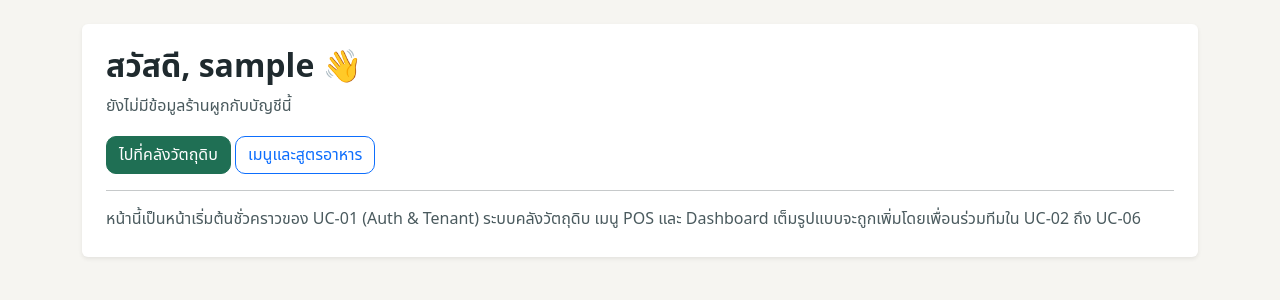
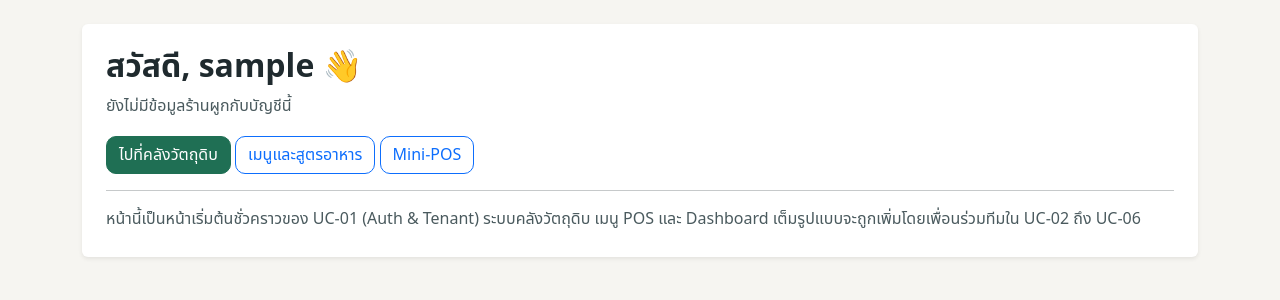
Before and after one commit to theepop66/CN331-Restaurant-management, a Django app: page / in a window 1280 px wide. Shown: the part 58-358 px from the top of the page. Run offline with Django 5.2, Linux system fonts and the light colour scheme; the visitor is signed in with stand-in values (Sample User, id 1); some web fonts are replaced.

Commit message:
feat(accounts): add Mini-POS quick access button on home dashboard

```diff
--- a/main/myproject/templates/accounts/home.html
+++ b/main/myproject/templates/accounts/home.html
@@ -13,6 +13,7 @@
     <div class="mt-3">
         <a href="{% url 'inventory:list' %}" class="btn btn-primary">ไปที่คลังวัตถุดิบ</a>
         <a href="{% url 'menus:list' %}" class="btn btn-outline-primary">เมนูและสูตรอาหาร</a>
+        <a href="{% url 'orders:pos' %}" class="btn btn-outline-primary">Mini-POS</a>
     </div>
     <hr>
     <p class="text-muted mb-0">
```
